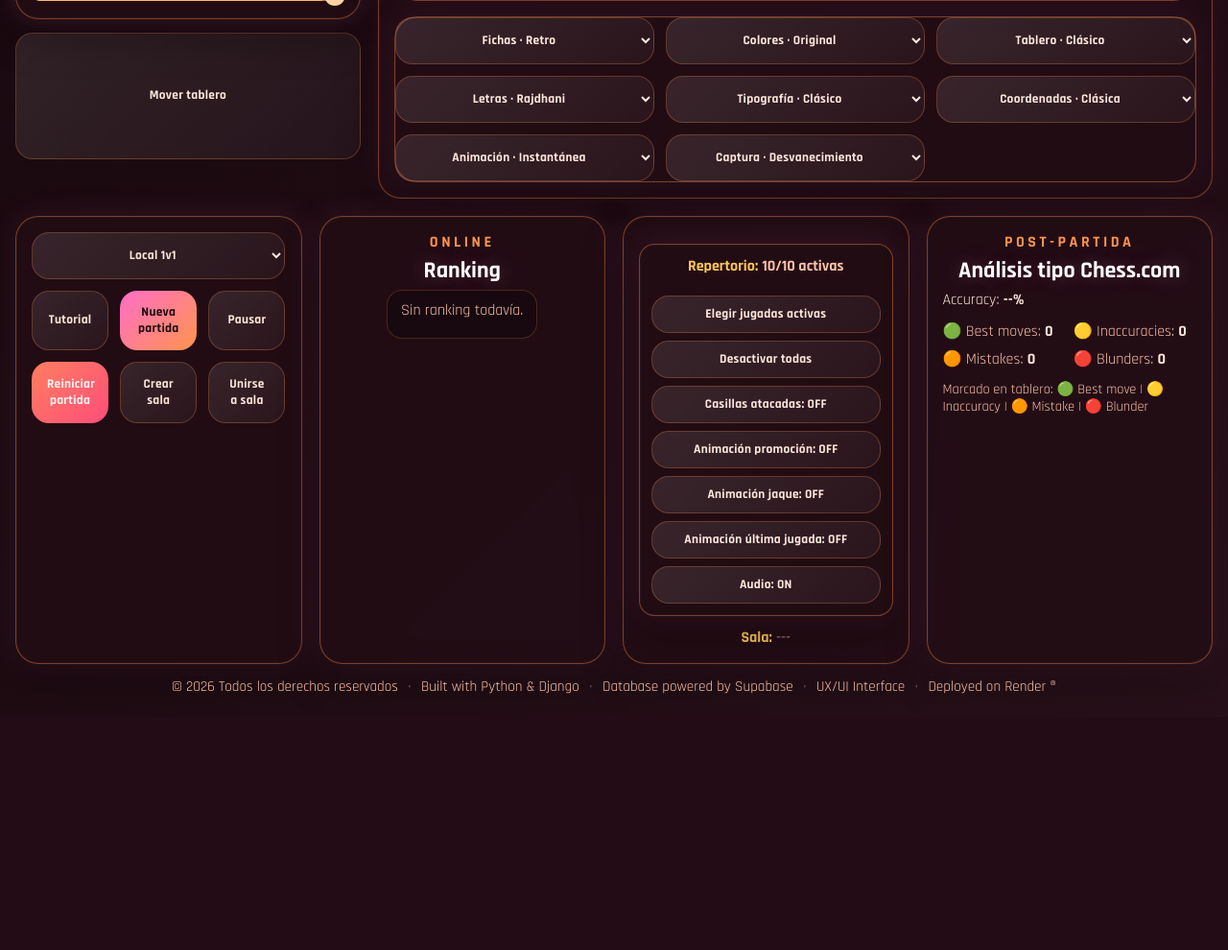
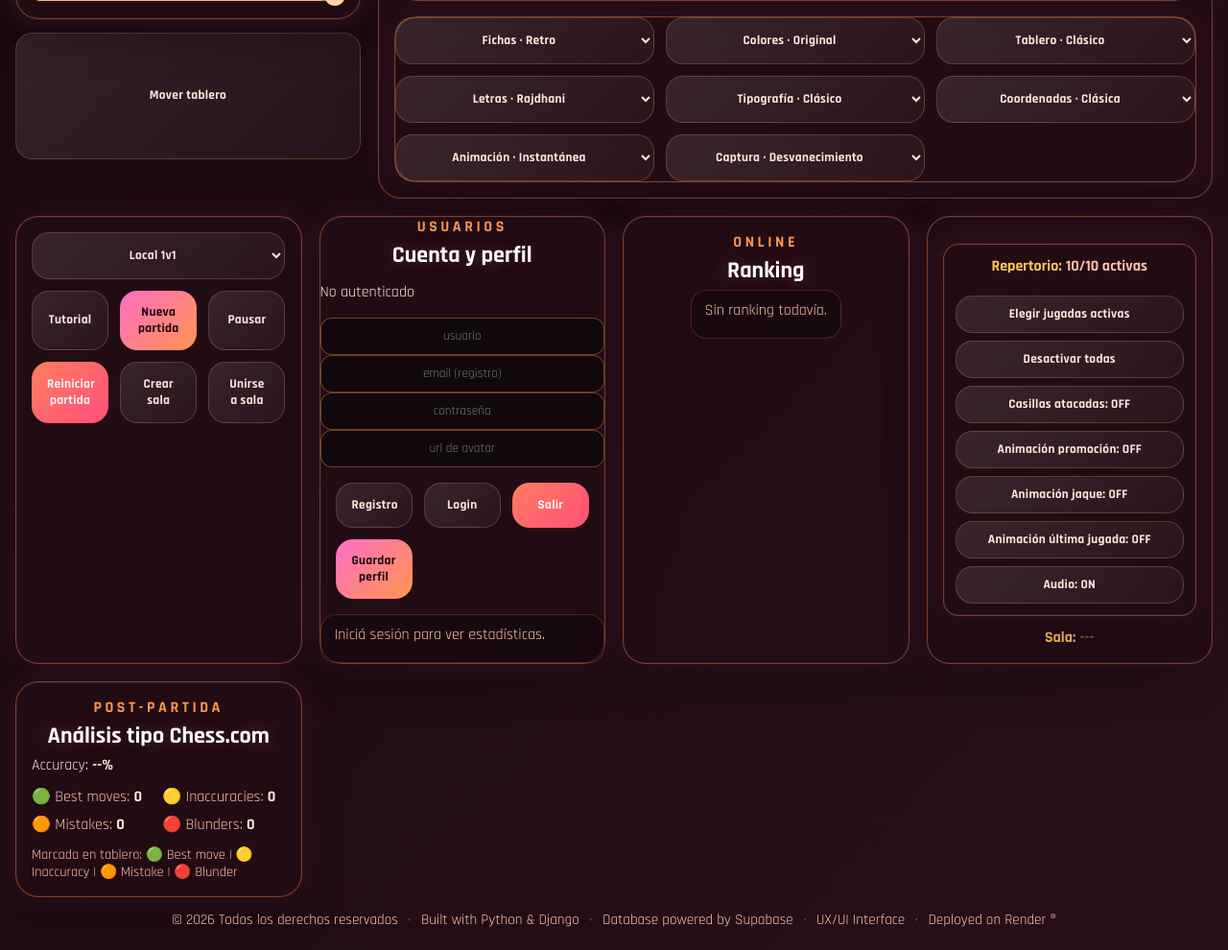
Before and after one commit to lu-developer476/Ajedrez, a Django app: page / in a window 1280 px wide. Shown: the part 877-1867 px from the top of the page at 96% size. Before the commit the page ends 1600 px from the top, so only its background shows below. Run offline with Django 5.2, Linux system fonts and the light colour scheme; data that the repository does not hold is empty.

Commit message:
Add user auth, profile, and stats system (#26)

```diff
--- a/core/static/core/js/game.js
+++ b/core/static/core/js/game.js
@@ -56,6 +56,16 @@ const toggleAudioBtnEl = document.getElementById('toggle-audio-btn');
 const gameShellEl = document.querySelector('.game-shell');
 const lightCellDotEl = document.getElementById('light-cell-dot');
 const darkCellDotEl = document.getElementById('dark-cell-dot');
+const authStatusEl = document.getElementById('auth-status');
+const authUsernameEl = document.getElementById('auth-username');
+const authEmailEl = document.getElementById('auth-email');
+const authPasswordEl = document.getElementById('auth-password');
+const avatarUrlEl = document.getElementById('avatar-url');
+const registerBtn = document.getElementById('register-btn');
+const loginBtn = document.getElementById('login-btn');
+const logoutBtn = document.getElementById('logout-btn');
+const saveProfileBtn = document.getElementById('save-profile-btn');
+const userStatsListEl = document.getElementById('user-stats-list');
 
 const FILES = ['a', 'b', 'c', 'd', 'e', 'f', 'g', 'h'];
 
@@ -1130,6 +1140,49 @@ async function loadRanking() {
   rankingListEl.innerHTML = (data.results || []).map((p) => `<li>${p.name}: ${p.rating} (${p.wins}W/${p.losses}L/${p.draws}D)</li>`).join('') || '<li>Sin ranking todavía.</li>';
 }
 
+
+let currentUser = null;
+
+function renderUserStats(user) {
+  if (!authStatusEl || !userStatsListEl) return;
+  if (!user) {
+    authStatusEl.textContent = 'No autenticado';
+    userStatsListEl.innerHTML = '<li>Iniciá sesión para ver estadísticas.</li>';
+    return;
+  }
+  authStatusEl.textContent = `Sesión activa: ${user.username}`;
+  if (avatarUrlEl && user.avatar_url) avatarUrlEl.value = user.avatar_url;
+  const stats = user.stats || {};
+  userStatsListEl.innerHTML = [
+    `Partidas jugadas: ${stats.games_played ?? 0}`,
+    `Victorias: ${stats.wins ?? 0}`,
+    `Derrotas: ${stats.losses ?? 0}`,
+    `Empates: ${stats.draws ?? 0}`,
+    `Rating: ${stats.rating ?? 1200}`,
+    `Mejor victoria: ${stats.best_victory || 'Sin registrar'}`,
+  ].map((item) => `<li>${item}</li>`).join('');
+}
+
+async function loadProfile() {
+  try {
+    const res = await fetch('/api/auth/profile/');
+    const data = await res.json();
+    currentUser = data.status === 'ok' ? data.user : null;
+  } catch (err) {
+    currentUser = null;
+  }
+  renderUserStats(currentUser);
+}
+
+async function authRequest(url, payload = {}) {
+  const res = await fetch(url, {
+    method: 'POST',
+    headers: { 'Content-Type': 'application/json' },
+    body: JSON.stringify(payload),
+  });
+  return res.json();
+}
+
 async function syncOnline() {
   await fetch(`/api/match/${roomCode}/update/`, {
     method: 'POST',
@@ -1331,6 +1384,49 @@ if (toggleAudioBtnEl) {
   };
 }
 
+if (registerBtn) {
+  registerBtn.onclick = async () => {
+    const data = await authRequest('/api/auth/register/', {
+      username: authUsernameEl?.value || '',
+      email: authEmailEl?.value || '',
+      password: authPasswordEl?.value || '',
+    });
+    if (data.status === 'ok') {
+      currentUser = data.user;
+      renderUserStats(currentUser);
+    }
+  };
+}
+if (loginBtn) {
+  loginBtn.onclick = async () => {
+    const data = await authRequest('/api/auth/login/', {
+      username: authUsernameEl?.value || '',
+      password: authPasswordEl?.value || '',
+    });
+    if (data.status === 'ok') {
+      currentUser = data.user;
+      renderUserStats(currentUser);
+    }
+  };
+}
+if (logoutBtn) {
+  logoutBtn.onclick = async () => {
+    await authRequest('/api/auth/logout/');
+    currentUser = null;
+    renderUserStats(null);
+  };
+}
+if (saveProfileBtn) {
+  saveProfileBtn.onclick = async () => {
+    const data = await authRequest('/api/auth/profile/update/', {
+      avatar_url: avatarUrlEl?.value || '',
+    });
+    if (data.status === 'ok') {
+      currentUser = data.user;
+      renderUserStats(currentUser);
+    }
+  };
+}
 
 if (volumeSliderEl) {
   volumeSliderEl.oninput = () => {
@@ -1365,6 +1461,7 @@ updateVariationUI();
 updateBoardLegendDots();
 resetGame();
 loadRanking();
+loadProfile();
 
 
 ['click', 'touchstart', 'keydown', 'pointerdown'].forEach((evt) => {
--- a/core/templates/core/index.html
+++ b/core/templates/core/index.html
@@ -144,6 +144,23 @@
         <button id="online-create-btn" class="btn secondary" type="button">Crear sala</button>
         <button id="online-join-btn" class="btn secondary" type="button">Unirse a sala</button>
       </div>
+      <div class="user-panel panel-glow">
+        <div class="leaderboard-header"><p class="eyebrow">USUARIOS</p><h2>Cuenta y perfil</h2></div>
+        <p id="auth-status">No autenticado</p>
+        <div class="auth-grid">
+          <input id="auth-username" class="command-input" type="text" placeholder="Usuario">
+          <input id="auth-email" class="command-input" type="email" placeholder="Email (registro)">
+          <input id="auth-password" class="command-input" type="password" placeholder="Contraseña">
+          <input id="avatar-url" class="command-input" type="url" placeholder="URL de avatar">
+        </div>
+        <div class="controls">
+          <button id="register-btn" class="btn secondary" type="button">Registro</button>
+          <button id="login-btn" class="btn secondary" type="button">Login</button>
+          <button id="logout-btn" class="btn danger" type="button">Salir</button>
+          <button id="save-profile-btn" class="btn primary" type="button">Guardar perfil</button>
+        </div>
+        <ul id="user-stats-list" class="move-history"></ul>
+      </div>
       <div class="leaderboard panel-glow">
         <div class="leaderboard-header"><p class="eyebrow">ONLINE</p><h2>Ranking</h2></div>
         <ol id="ranking-list" class="move-history"></ol>
--- a/core/views.py
+++ b/core/views.py
@@ -4,6 +4,8 @@ import random
 import string
 from copy import deepcopy
 
+from django.contrib.auth import authenticate, login, logout
+from django.contrib.auth.models import User
 from django.http import JsonResponse
 from django.shortcuts import get_object_or_404, render
 from django.utils.timezone import now
@@ -31,6 +33,126 @@ def _payload(request):
     except json.JSONDecodeError:
         return {}
 
+
+
+
+def _serialize_user(user):
+    stats = user.stats
+    profile = user.profile
+    return {
+        'id': user.id,
+        'username': user.username,
+        'email': user.email,
+        'avatar_url': profile.avatar_url,
+        'stats': {
+            'games_played': stats.games_played,
+            'wins': stats.wins,
+            'losses': stats.losses,
+            'draws': stats.draws,
+            'rating': stats.rating,
+            'best_victory': stats.best_victory,
+        }
+    }
+
+
+@require_http_methods(['POST'])
+@csrf_exempt
+def register_user(request):
+    data = _payload(request)
+    username = (data.get('username') or '').strip()
+    email = (data.get('email') or '').strip()
+    password = data.get('password') or ''
+
+    if len(username) < 3 or len(password) < 6:
+        return JsonResponse({'status': 'error', 'message': 'Usuario o contraseña inválidos'}, status=400)
+    if User.objects.filter(username__iexact=username).exists():
+        return JsonResponse({'status': 'error', 'message': 'El usuario ya existe'}, status=409)
+
+    user = User.objects.create_user(username=username, email=email, password=password)
+    login(request, user)
+    return JsonResponse({'status': 'ok', 'user': _serialize_user(user)}, status=201)
+
+
+@require_http_methods(['POST'])
+@csrf_exempt
+def login_user(request):
+    data = _payload(request)
+    username = (data.get('username') or '').strip()
+    password = data.get('password') or ''
+
+    user = authenticate(request, username=username, password=password)
+    if not user:
+        return JsonResponse({'status': 'error', 'message': 'Credenciales inválidas'}, status=401)
+
+    login(request, user)
+    return JsonResponse({'status': 'ok', 'user': _serialize_user(user)})
+
+
+@require_http_methods(['POST'])
+@csrf_exempt
+def logout_user(request):
+    logout(request)
+    return JsonResponse({'status': 'ok'})
+
+
+@require_GET
+def user_profile(request):
+    if not request.user.is_authenticated:
+        return JsonResponse({'status': 'error', 'message': 'No autenticado'}, status=401)
+    return JsonResponse({'status': 'ok', 'user': _serialize_user(request.user)})
+
+
+@require_http_methods(['POST'])
+@csrf_exempt
+def update_user_profile(request):
+    if not request.user.is_authenticated:
+        return JsonResponse({'status': 'error', 'message': 'No autenticado'}, status=401)
+
+    data = _payload(request)
+    avatar_url = (data.get('avatar_url') or '').strip()
+    best_victory = (data.get('best_victory') or '').strip()
+
+    if avatar_url:
+        request.user.profile.avatar_url = avatar_url
+        request.user.profile.save(update_fields=['avatar_url'])
+
+    if best_victory:
+        request.user.stats.best_victory = best_victory[:120]
+        request.user.stats.save(update_fields=['best_victory', 'updated_at'])
+
+    return JsonResponse({'status': 'ok', 'user': _serialize_user(request.user)})
+
+
+@require_http_methods(['POST'])
+@csrf_exempt
+def submit_user_result(request):
+    if not request.user.is_authenticated:
+        return JsonResponse({'status': 'error', 'message': 'No autenticado'}, status=401)
+
+    data = _payload(request)
+    outcome = data.get('outcome')
+    best_victory = (data.get('best_victory') or '').strip()
+
+    if outcome not in {'win', 'loss', 'draw'}:
+        return JsonResponse({'status': 'error', 'message': 'Resultado inválido'}, status=400)
+
+    stats = request.user.stats
+    stats.games_played += 1
+    if outcome == 'win':
+        stats.wins += 1
+        stats.rating += 15
+        if best_victory:
+            stats.best_victory = best_victory[:120]
+    elif outcome == 'loss':
+        stats.losses += 1
+        stats.rating = max(800, stats.rating - 12)
+    else:
+        stats.draws += 1
+        stats.rating += 2
+
+    stats.save()
+
+    return JsonResponse({'status': 'ok', 'stats': _serialize_user(request.user)['stats']})
 
 def _gen_room_code(length=8):
     alphabet = string.ascii_uppercase + string.digits
--- a/cyborg_chess/urls.py
+++ b/cyborg_chess/urls.py
@@ -9,9 +9,15 @@ from core.views import (
     health,
     index,
     join_online_match,
+    login_user,
+    logout_user,
     ranking,
+    register_user,
     submit_result,
+    submit_user_result,
     update_online_match,
+    update_user_profile,
+    user_profile,
 )
 
 urlpatterns = [
@@ -22,6 +28,12 @@ urlpatterns = [
     path('api/ranking/', ranking, name='ranking'),
     path('api/submit-result/', submit_result, name='submit_result'),
     path('api/plays/', chess_plays, name='plays'),
+    path('api/auth/register/', register_user, name='register_user'),
+    path('api/auth/login/', login_user, name='login_user'),
+    path('api/auth/logout/', logout_user, name='logout_user'),
+    path('api/auth/profile/', user_profile, name='user_profile'),
+    path('api/auth/profile/update/', update_user_profile, name='update_user_profile'),
+    path('api/auth/submit-result/', submit_user_result, name='submit_user_result'),
     path('api/match/create/', create_online_match, name='create_online_match'),
     path('api/match/<str:room_code>/join/', join_online_match, name='join_online_match'),
     path('api/match/<str:room_code>/', get_online_match, name='get_online_match'),
```
Also changed, not shown: core/models.py (+32 -0 lines), core/migrations/0003_userprofile_userstats.py (added).
